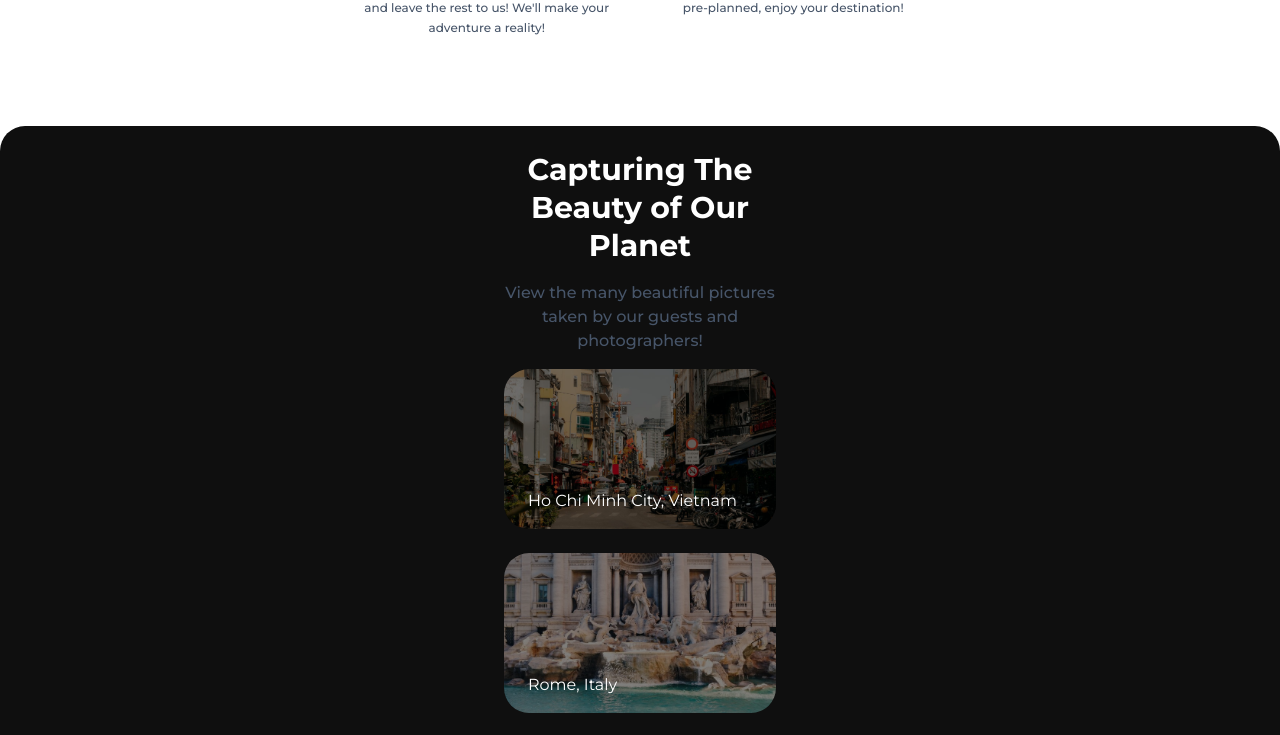
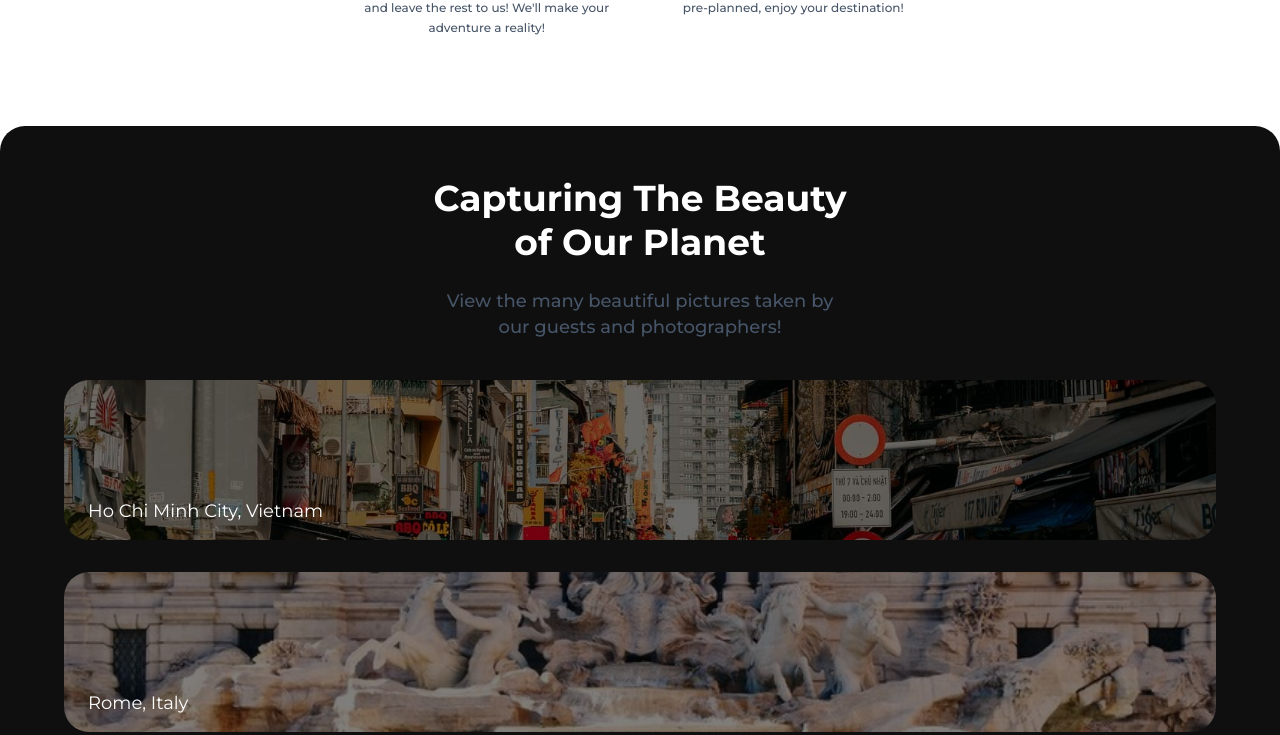
Before and after one commit to Nero1889/Project-5---GeoGo, a React (Vite) app: page / in a window 1280 px wide. Shown: the part 2520-3255 px from the top of the page. Built offline with nearby package versions, Linux system fonts and the light colour scheme; a web font is replaced by a local one.

Commit message:
Update photography.css

```diff
--- a/src/photography.css
+++ b/src/photography.css
@@ -25,6 +25,7 @@
 #photo-container {
     display: flex;
     flex-direction: column;
+    align-items: center;
     gap: 1.5rem;
     margin-top: 1rem;
 }
@@ -43,12 +44,44 @@
     object-fit: cover;
     object-position: center;
     opacity: .5;
+    z-index: 1;
 }
 .photo-title {
     color: white;
     position: absolute;
     bottom: 1rem;
     left: 1.5rem;
-    font-size: var(--size-base);
+    font-size: var(--size-sm);
     z-index: 1;
 }
+
+/* sm = (small) */
+@media (min-width: 640px) {
+    .photography {
+        padding-top: 50px;
+        padding-bottom: 50px;
+    }
+    #photo-title {
+        font-size: var(--size-4xl);
+        width: 17.5ch;
+    }
+    #photo-desc {
+        font-size: var(--size-lg);
+        width: 35ch;
+        margin-top: 1.5rem;
+    }
+    #photo-container {
+        display: flex;
+        flex-direction: column;
+        align-items: center;
+        gap: 2rem;
+        margin-top: 2.5rem;
+        width: 90%;
+    }
+    .photo-preview {
+        width: 100%;
+    }
+    .photo-title {
+        font-size: var(--size-lg);
+    }
+}
```
